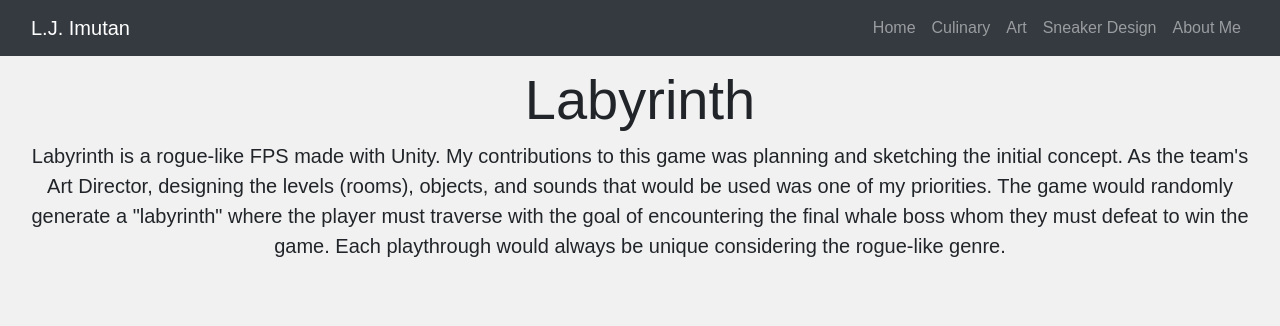
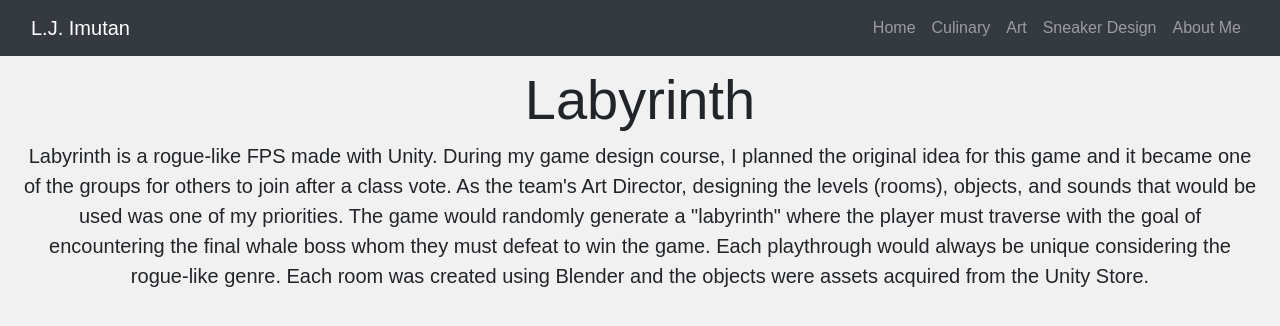
Before and after one commit to TheLJWay/TheLJWay.github.io, a Jekyll site: the page labyrinth.html, which Jekyll copies as it is, in a window 1280 px wide. Shown: the top 326 px of the page. Built offline with Jekyll 4.4.1, drawn with Linux system fonts in a browser that asks for light colours.

Commit message:
Update labyrinth.html

```diff
--- a/labyrinth.html
+++ b/labyrinth.html
@@ -54,7 +54,7 @@
           <h2 class="display-4">Labyrinth</h2>
   </div>
   <div class="col-12">
-    <p class="lead">Labyrinth is a rogue-like FPS made with Unity. My contributions to this game was planning and sketching the initial concept. As the team's Art Director, designing the levels (rooms), objects, and sounds that would be used was one of my priorities. The game would randomly generate a "labyrinth" where the player must traverse with the goal of encountering the final whale boss whom they must defeat to win the game. Each playthrough would always be unique considering the rogue-like genre. </p>
+    <p class="lead">Labyrinth is a rogue-like FPS made with Unity. During my game design course, I planned the original idea for this game and it became one of the groups for others to join after a class vote. As the team's Art Director, designing the levels (rooms), objects, and sounds that would be used was one of my priorities. The game would randomly generate a "labyrinth" where the player must traverse with the goal of encountering the final whale boss whom they must defeat to win the game. Each playthrough would always be unique considering the rogue-like genre. Each room was created using Blender and the objects were assets acquired from the Unity Store. </p>
   </div>
   </div>
   </div>
```
